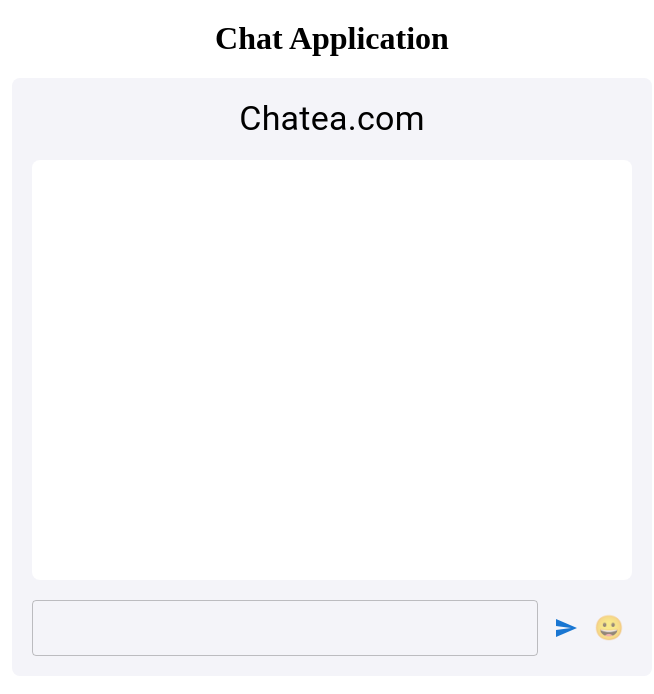
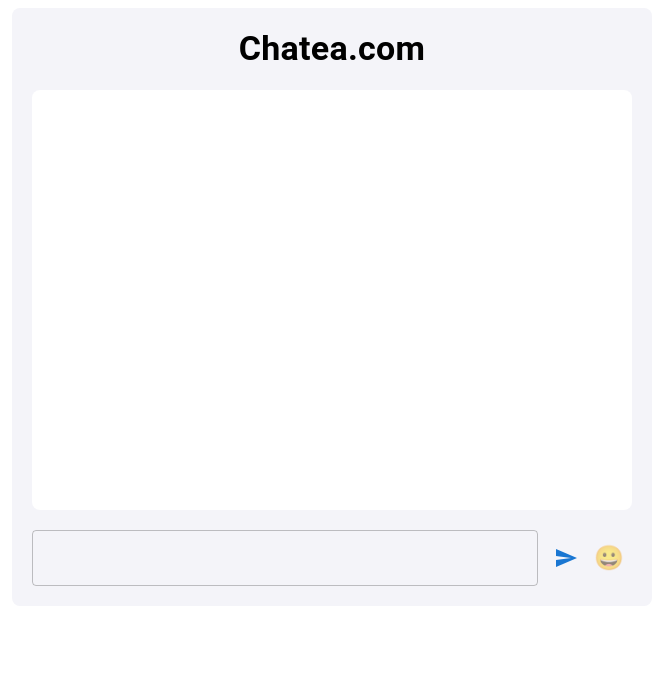
Before and after one commit to KeinerMster/chatxat, a React (Create React App) app: page / in a window 1280 px wide. Shown: the top 694 px of the page, without its empty margins (308-962 px from the left). Built offline with nearby package versions, Linux system fonts and the light colour scheme.

Commit message:
Descripción de los cambios realizados

```diff
--- a/package.json
+++ b/package.json
@@ -3,6 +3,8 @@
   "version": "0.1.0",
   "private": true,
   "dependencies": {
+    "@emoji-mart/data": "^1.2.1",
+    "@emoji-mart/react": "^1.1.1",
     "@emotion/react": "^11.14.0",
     "@emotion/styled": "^11.14.0",
     "@mui/icons-material": "^6.3.1",
--- a/src/App.js
+++ b/src/App.js
@@ -4,7 +4,6 @@
 const App = () => {
   return (
     <div>
-      <h1 style={{ textAlign: "center", marginTop: "20px" }}>Chat Application</h1>
       <Chat />
     </div>
   );
--- a/src/components/Chat.js
+++ b/src/components/Chat.js
@@ -1,74 +1,53 @@
 import React, { useState, useEffect } from "react";
 import { Box, TextField, IconButton, Typography } from "@mui/material";
 import SendIcon from "@mui/icons-material/Send";
-import Picker from "emoji-picker-react";
+import Picker from "emoji-picker-react"; // Asegúrate de instalar esta librería si no lo has hecho
 
 const Chat = () => {
   const [message, setMessage] = useState(""); // Estado del mensaje actual
   const [messages, setMessages] = useState([]); // Estado que guarda todos los mensajes
   const [showEmojiPicker, setShowEmojiPicker] = useState(false); // Estado del emoji picker
 
+  // Cargar los mensajes desde localStorage cuando la página se carga
   useEffect(() => {
     const savedMessages = localStorage.getItem("messages");
     if (savedMessages) {
-      setMessages(JSON.parse(savedMessages));
+      setMessages(JSON.parse(savedMessages)); // Cargar los mensajes si existen en localStorage
     }
   }, []);
 
+  // Guardar los mensajes en localStorage cada vez que se actualizan
   useEffect(() => {
     if (messages.length > 0) {
-      localStorage.setItem("messages", JSON.stringify(messages));
+      localStorage.setItem("messages", JSON.stringify(messages)); // Guardar los mensajes en localStorage
     }
   }, [messages]);
 
+  // Función para manejar el clic en un emoji
   const handleEmojiClick = (emoji) => {
-    setMessage(message + emoji.emoji);
-    setShowEmojiPicker(false);
+    setMessage(message + emoji.emoji); // Añadir el emoji al mensaje
+    setShowEmojiPicker(false); // Cerrar el emoji picker después de seleccionar un emoji
   };
 
+  // Función para enviar el mensaje
   const sendMessage = () => {
     if (message.trim() !== "") {
-      setMessages((prevMessages) => [...prevMessages, message]);
-      setMessage("");
+      setMessages((prevMessages) => [...prevMessages, message]); // Agregar el mensaje
+      setMessage(""); // Limpiar el campo de mensaje
     }
   };
 
   return (
-    <Box
-      sx={{
-        width: "100%",
-        maxWidth: "600px",
-        margin: "0 auto",
-        padding: "20px",
-        backgroundColor: "#f4f4f9",
-        borderRadius: "8px",
-        position: "relative",
-      }}
-    >
-      <Typography variant="h4" align="center" sx={{ marginBottom: "20px" }}>
+    <Box sx={{ width: "100%", maxWidth: "600px", margin: "0 auto", padding: "20px", backgroundColor: "#f4f4f9", borderRadius: "8px", position: "relative" }}>
+      {/* Cambié el texto aquí a "Chatea.com" */}
+      <Typography variant="h4" align="center" sx={{ marginBottom: "20px", fontWeight: 'bold' }}>
         Chatea.com
       </Typography>
 
-      <Box
-        sx={{
-          height: "400px",
-          overflowY: "scroll",
-          marginBottom: "20px",
-          padding: "10px",
-          backgroundColor: "#fff",
-          borderRadius: "8px",
-        }}
-      >
+      {/* Contenedor de los mensajes */}
+      <Box sx={{ height: "400px", overflowY: "scroll", marginBottom: "20px", padding: "10px", backgroundColor: "#fff", borderRadius: "8px" }}>
         {messages.map((msg, index) => (
-          <Box
-            key={index}
-            sx={{
-              padding: "8px",
-              marginBottom: "10px",
-              backgroundColor: "#e1e1e1",
-              borderRadius: "12px",
-            }}
-          >
+          <Box key={index} sx={{ padding: "8px", marginBottom: "10px", backgroundColor: "#e1e1e1", borderRadius: "12px" }}>
             {msg}
           </Box>
         ))}
@@ -79,28 +58,29 @@
         <TextField
           variant="outlined"
           value={message}
-          onChange={(e) => setMessage(e.target.value)}
+          onChange={(e) => setMessage(e.target.value)} // Actualiza el mensaje con lo que escribe el usuario
           fullWidth
           sx={{ marginRight: "8px" }}
         />
         <IconButton color="primary" onClick={sendMessage}>
           <SendIcon />
         </IconButton>
+
+        {/* Botón para mostrar el picker de emojis */}
         <IconButton onClick={() => setShowEmojiPicker(!showEmojiPicker)}>
           😀
         </IconButton>
       </Box>
 
+      {/* Mostrar el emoji picker si está activo, posicionado debajo del formulario */}
       {showEmojiPicker && (
-        <Box
-          sx={{
-            position: "absolute",
-            bottom: "80px",
-            left: "0",
-            width: "100%",
-            zIndex: 1,
-          }}
-        >
+        <Box sx={{
+          position: "absolute",
+          bottom: "80px", // Ajusta la posición según el diseño de tu aplicación
+          left: "0",
+          width: "100%",
+          zIndex: 1,
+        }}>
           <Picker onEmojiClick={handleEmojiClick} />
         </Box>
       )}
```
Also changed, not shown: 1 other file (tests, documents, lock files or other folders).
